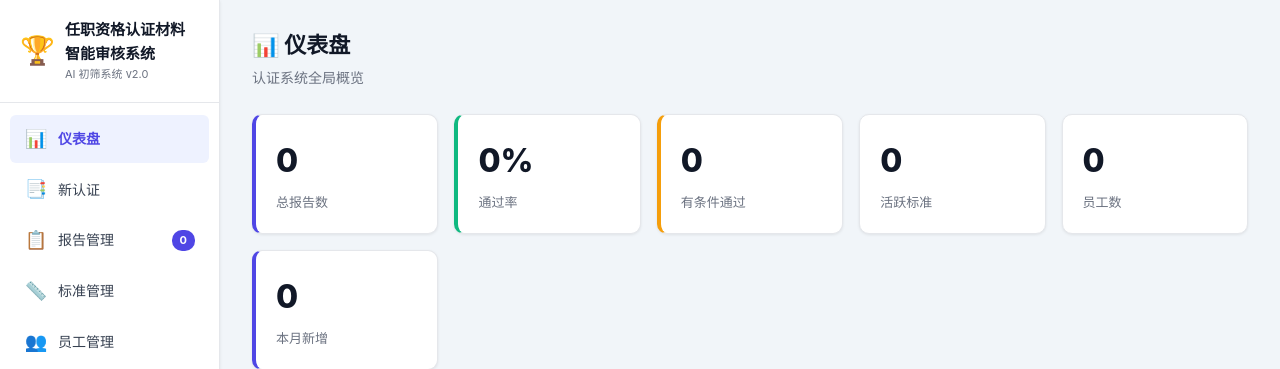
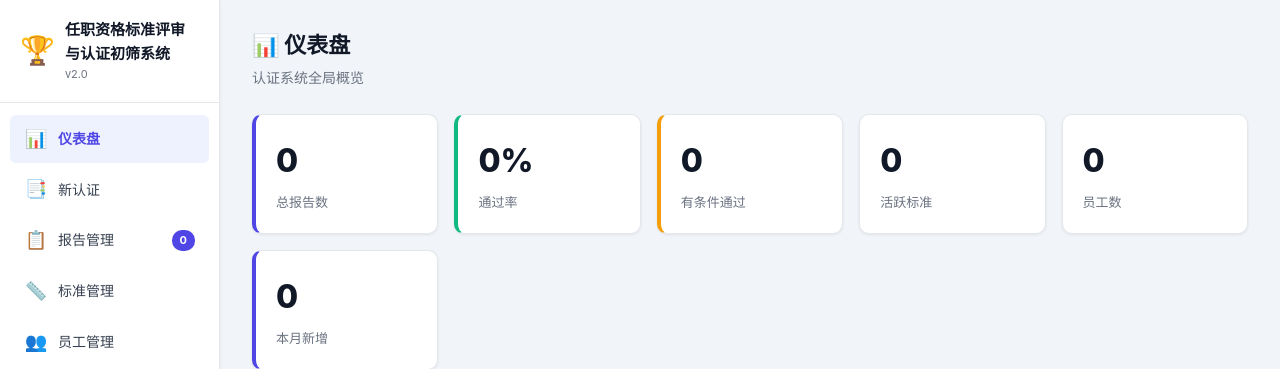
Before and after one commit to Banna-skech/qualification-ai-screening, a Flask app: page / in a window 1280 px wide. Shown: the top 369 px of the page. Run offline with Flask 3, Linux system fonts and the light colour scheme; data that the repository does not hold is empty.

Commit message:
rename: 任职资格标准评审与认证初筛系统
- 更新所有页面标题和侧边栏名称
- 更新CLAUDE.md角色描述
- 更新README和GitHub仓库描述

Co-Authored-By: Claude Opus 4.8 <noreply@anthropic.com>

```diff
--- a/docs/index.html
+++ b/docs/index.html
@@ -3,7 +3,7 @@
 <head>
 <meta charset="UTF-8">
 <meta name="viewport" content="width=device-width, initial-scale=1.0">
-<title>任职资格认证 AI 初筛系统 v2.0</title>
+<title>任职资格标准评审与认证初筛系统 v2.0</title>
 <link rel="stylesheet" href="static/css/style.css">
 <style>
 /* 演示版标记 */
@@ -24,8 +24,8 @@ body::after { content: "🔴 在线演示版"; position: fixed; top: 8px; right:
   <div class="sidebar-brand">
     <span class="sidebar-logo">🏆</span>
     <div class="sidebar-title">
-      <span>任职资格认证</span>
-      <span class="sidebar-subtitle">AI 初筛系统 v2.0</span>
+      <span>任职资格标准评审与认证初筛系统</span>
+      <span class="sidebar-subtitle">v2.0</span>
     </div>
   </div>
 
--- a/web_app/templates/index.html
+++ b/web_app/templates/index.html
@@ -3,7 +3,7 @@
 <head>
 <meta charset="UTF-8">
 <meta name="viewport" content="width=device-width, initial-scale=1.0">
-<title>任职资格认证 AI 初筛系统 v2.0</title>
+<title>任职资格标准评审与认证初筛系统 v2.0</title>
 <link rel="stylesheet" href="/static/css/style.css">
 </head>
 <body>
@@ -13,8 +13,8 @@
   <div class="sidebar-brand">
     <span class="sidebar-logo">🏆</span>
     <div class="sidebar-title">
-      <span>任职资格认证材料智能审核系统</span>
-      <span class="sidebar-subtitle">AI 初筛系统 v2.0</span>
+      <span>任职资格标准评审与认证初筛系统</span>
+      <span class="sidebar-subtitle">v2.0</span>
     </div>
   </div>
 
```
Also changed, not shown: CLAUDE.md (+2 -2 lines), .claude/settings.json, README.md.
